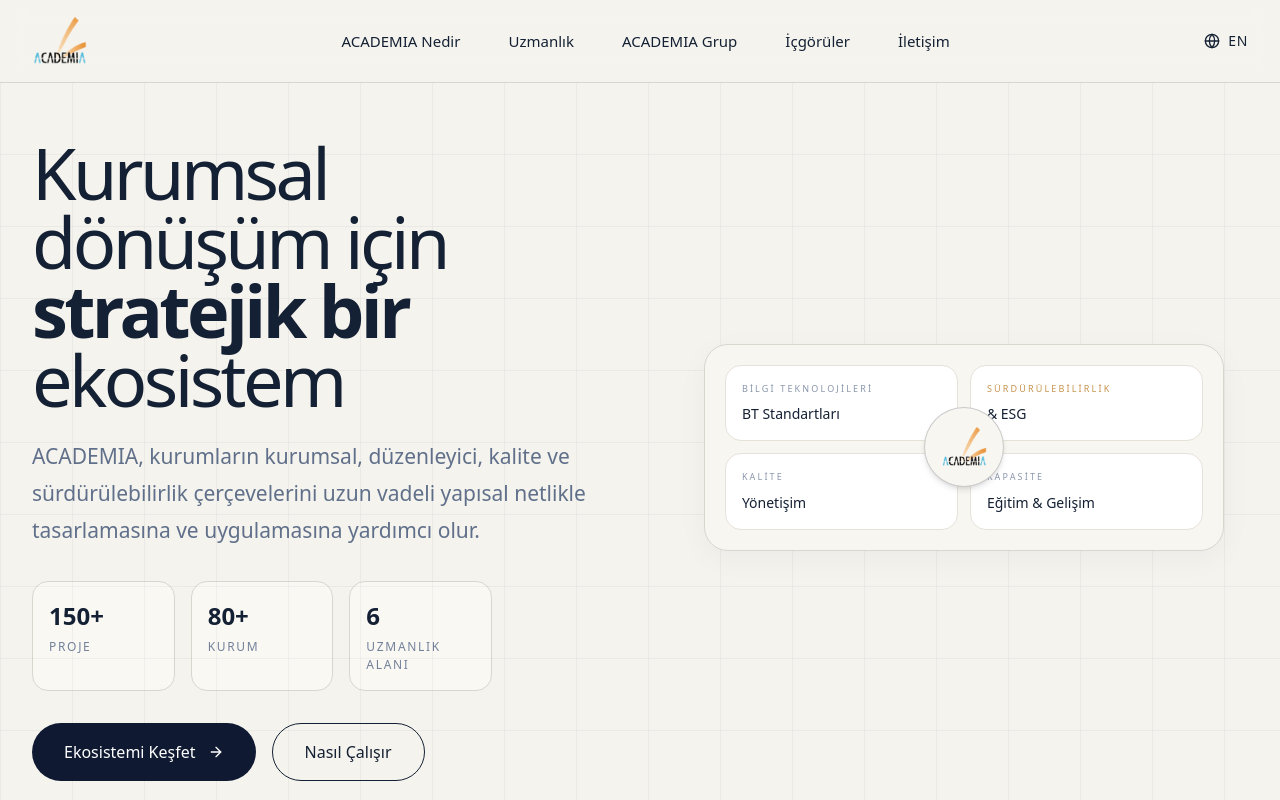
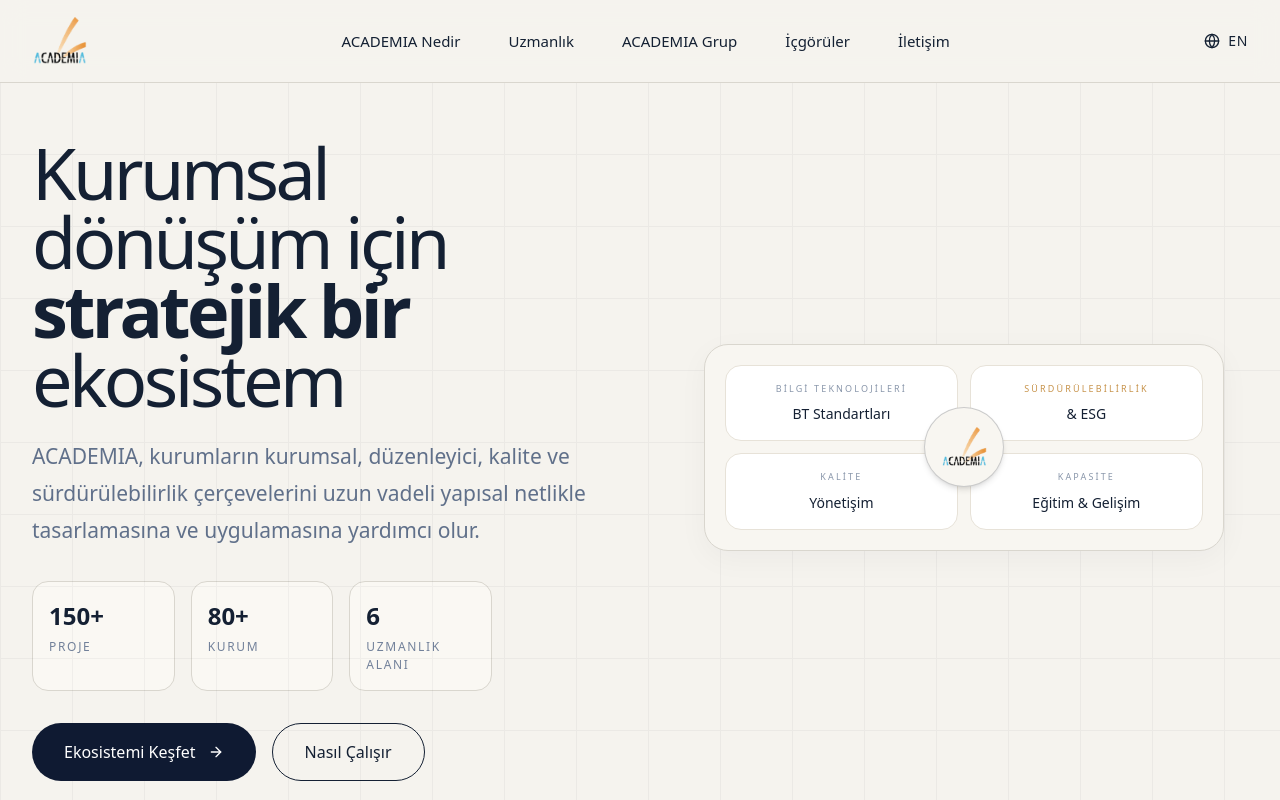
Before and after one commit to nazaninghn/academia-main-page, a Next.js app: page / in a window 1280 px wide. Shown: the top 800 px of the page. Built offline with nearby package versions, Linux system fonts and the light colour scheme.

Commit message:
style: center text in framework diagram cards

```diff
--- a/src/app/page.jsx
+++ b/src/app/page.jsx
@@ -64,19 +64,19 @@
   return (
     <div className="relative mx-auto w-full max-w-[520px] rounded-[24px] border border-[#D9D6CE] bg-[#F8F6F1] p-4 shadow-[0_8px_30px_rgba(20,32,51,0.04)] sm:p-5">
       <div className="relative grid grid-cols-2 gap-3">
-        <div className="rounded-2xl border border-[#E7E2D8] bg-white p-4">
+        <div className="rounded-2xl border border-[#E7E2D8] bg-white p-4 text-center">
           <p className="text-[9px] uppercase tracking-[0.24em] text-[#8A97AB]">{t.info}</p>
           <p className="mt-2 text-[14px] font-medium text-[#142033]">{t.itStandards}</p>
         </div>
-        <div className="rounded-2xl border border-[#E7E2D8] bg-white p-4">
+        <div className="rounded-2xl border border-[#E7E2D8] bg-white p-4 text-center">
           <p className="text-[9px] uppercase tracking-[0.24em] text-[#C7934B]">{t.sustainability}</p>
           <p className="mt-2 text-[14px] font-medium text-[#142033]">{t.esg}</p>
         </div>
-        <div className="rounded-2xl border border-[#E7E2D8] bg-white p-4">
+        <div className="rounded-2xl border border-[#E7E2D8] bg-white p-4 text-center">
           <p className="text-[9px] uppercase tracking-[0.24em] text-[#8A97AB]">{t.quality}</p>
           <p className="mt-2 text-[14px] font-medium text-[#142033]">{t.governance}</p>
         </div>
-        <div className="rounded-2xl border border-[#E7E2D8] bg-white p-4">
+        <div className="rounded-2xl border border-[#E7E2D8] bg-white p-4 text-center">
           <p className="text-[9px] uppercase tracking-[0.24em] text-[#8A97AB]">{t.capability}</p>
           <p className="mt-2 text-[14px] font-medium text-[#142033]">{t.training}</p>
         </div>
```
